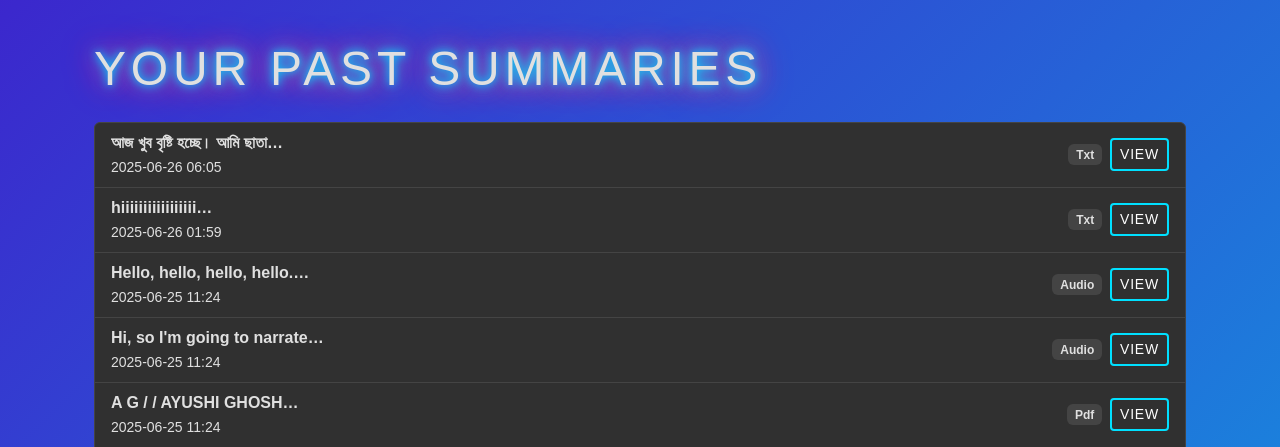
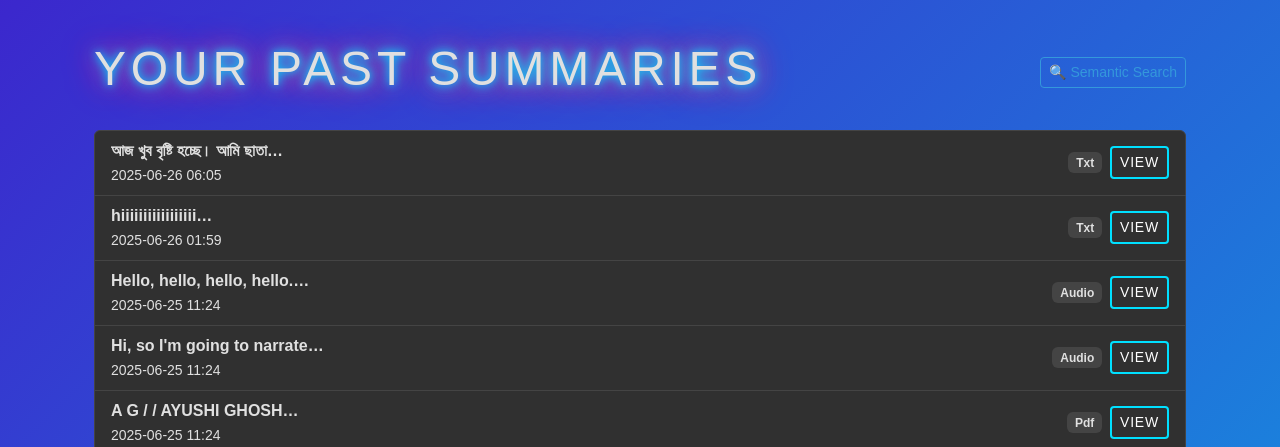
Before and after one commit to ayughosh/KnowSpace, a Flask app: page /history in a window 1280 px wide. Shown: the part 72-519 px from the top of the page. Run offline with Flask 3, Linux system fonts and the light colour scheme; a user stored in the database is signed in; some libraries are stand-ins or nearby versions.

Commit message:
Final commit

```diff
--- a/app/routes.py
+++ b/app/routes.py
@@ -16,7 +16,7 @@ from PyPDF2 import PdfReader
 import whisper
 from flask_login import login_required, current_user
 from app.database_utils import db, Entry
-
+from app.semantic_search import semantic_index
 main = Blueprint("main", __name__)
 ALLOWED_EXTENSIONS = {
     "wav",
@@ -195,6 +195,8 @@ def upload_audio():
                 entry.user_id = current_user.id
                 db.session.add(entry)
                 db.session.commit()
+                # index summary for semantic search
+                semantic_index.add(entry.id, summary)
         except Exception as e:
             flash(f"Gemma summarization failed: {e}", "danger")
             return redirect(request.url)
@@ -224,3 +226,15 @@ def view_entry(id):
     if e.user_id != current_user.id:
         abort(403)
     return render_template("entry.html", entry=e)
+
+
+
+
+@main.route('/search', methods=['GET', 'POST'])
+@login_required
+def search():
+    results = []
+    if request.method == 'POST':
+        query = request.form['q']
+        results = semantic_index.search(query, k=5)
+    return render_template('search.html', results=results)
--- /dev/null
+++ b/app/semantic_search.py
@@ -0,0 +1,42 @@
+import os
+import pickle
+from langchain.embeddings.huggingface import HuggingFaceEmbeddings
+from langchain.vectorstores import FAISS
+
+#choose a small, local embedding model
+
+EMBED_MODEL_NAME="sentence-transformers/all-MiniLM-L6-v2"
+INDEX_PATH=os.path.join(os.path.dirname(__file__), "faiss_index")
+MAPPING_PATH=os.path.join(os.path.dirname(__file__),"id_map.pkl")
+
+class SemanticIndex:
+    def __init__(self):
+        self.embeddings=HuggingFaceEmbeddings(model_name=EMBED_MODEL_NAME)
+        #load or initialize index + id --> DB-id map
+        if os.path.exists(INDEX_PATH) and os.path.exists(MAPPING_PATH):
+            self.vectorstore=FAISS.load_local(INDEX_PATH,self.embeddings)
+            with open(MAPPING_PATH,"rb") as f:
+                self.id_map=pickle.load(f)
+        else:
+            self.vectorstore=FAISS(self.embeddings.embed_query,embeddings=self.embeddings)
+            self.id_map={}
+
+    def add(self, entry_id:int, text:str):
+        vec_id=str(entry_id)
+        self.vectorstore.add_texts([text],ids=[vec_id])
+        self.id_map[vec_id]=entry_id
+        self._persist()
+
+    def search(self, query:str, k:int=5):
+        docs=self.vectorstore.similarity_search(query,k=k)
+        #retrieve original DB ids
+        return[(self.id_map[hit.metadata["id"]],hit.page_content) for hit in docs]
+
+    def _persist(self):
+        os.makedirs(INDEX_PATH,exist_ok=True)
+        self.vectorstore.save_local(INDEX_PATH)
+        with open(MAPPING_PATH,"wb") as f:
+            pickle.dump(self.id_map,f)
+
+# expose a singleton
+semantic_index = SemanticIndex()
--- a/app/templates/history.html
+++ b/app/templates/history.html
@@ -4,7 +4,12 @@
 {% block content %}
 
   <div class="container pt-5">    {# pt-5 = 3rem padding on top #}
-    <h1 class="mb-4">Your Past Summaries</h1>
+    <div class="d-flex justify-content-between align-items-center mb-4">
+      <h1>Your Past Summaries</h1>
+      <a href="{{ url_for('main.search') }}" class="btn btn-sm btn-outline-info">
+        🔍 Semantic Search
+      </a>
+    </div>
     <ul class="list-group">
       {% for e in entries %}
         <li class="list-group-item d-flex justify-content-between align-items-center bg-dark text-light align-items-center py-2 history-row">
```
Also changed, not shown: app/templates/search.html (added, +20 -0 lines), requirements.txt (+4 -4 lines), 1 other file.
